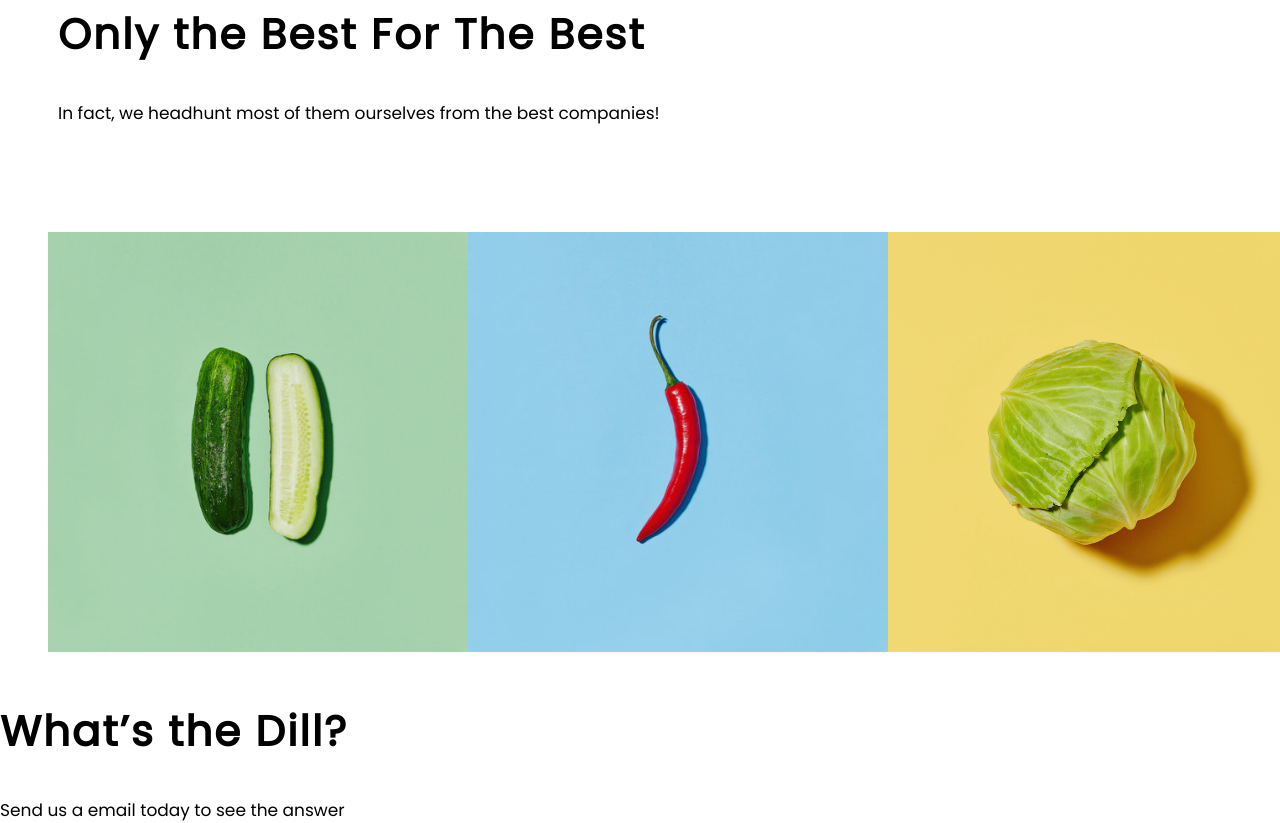
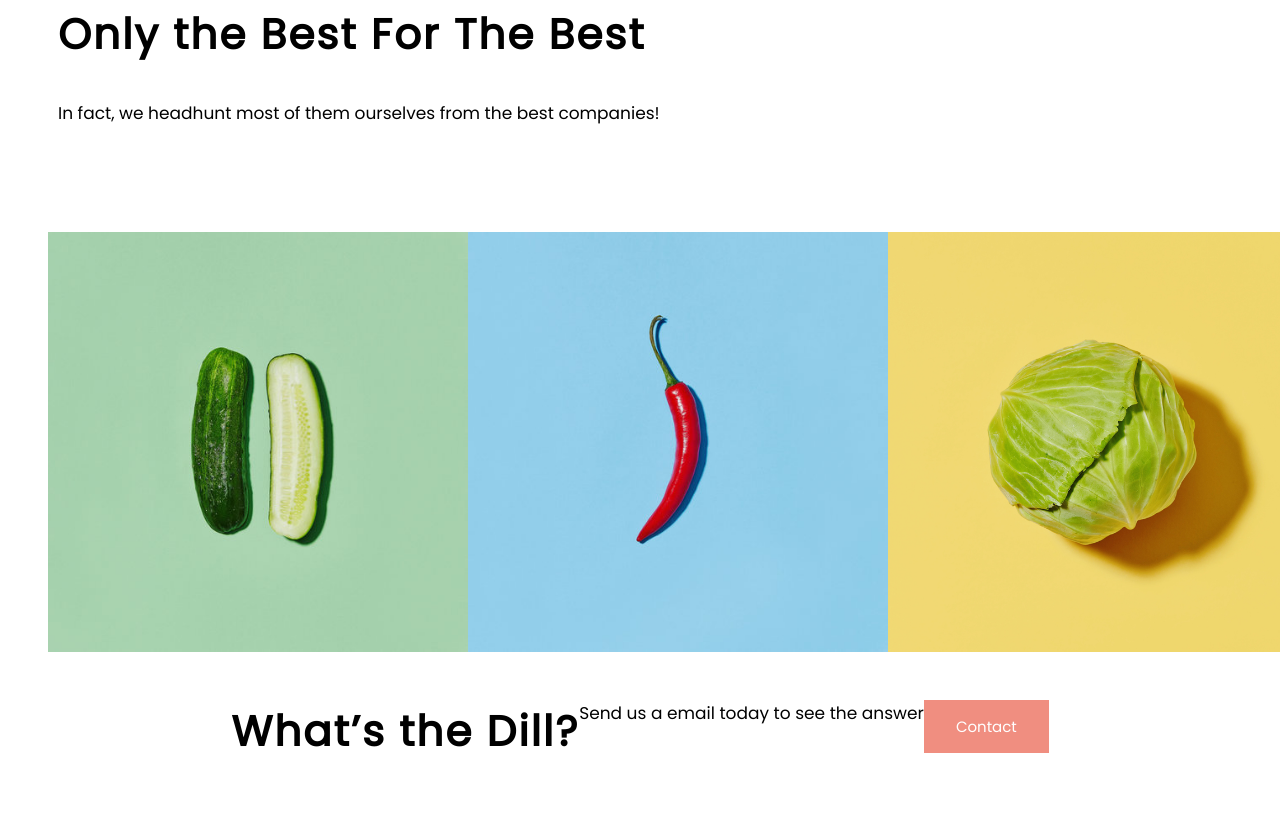
Before and after one commit to Robingorski/Quick_solution, a plain HTML site: page index.html in a window 1280 px wide. Shown: the part 855-1678 px from the top of the page. After the commit the page ends 1652 px from the top, so only its background shows below. Drawn offline with Linux system fonts and the light colour scheme.

Commit message:
added contact button

```diff
--- a/index.html
+++ b/index.html
@@ -39,7 +39,7 @@
             <h2>Only the Best For The Best</h2>
             <p>In fact, we headhunt most of them ourselves from the best companies!</p>
         </div>
-    </div>
+
     <div class="vegi-pics">
         <img class="pickle" src="assets/green-pickle.jpeg" alt="green-pickle" srcset="">
         <img class="chili" src="assets/chili.jpeg" alt="chili" srcset="">
@@ -52,12 +52,14 @@
 
 
     <section>
-        <div>
+        <div class="the-dill">
             <h2>What’s the Dill?</h2>
             <p>Send us a email today to see the answer</p>
-
-
-
+            <div class="contact-formula">
+                <a class="contact-formula__link" href="#">Contact</a>
+            </div>
+        </div>
+        <footer></footer>
     </section>
 </body>
 </html>
--- a/style.css
+++ b/style.css
@@ -71,6 +71,8 @@ ul li a {
         color: white;
       }
 
+      /* --------- NEW SECTION --------- */
+
       .onlyTheBest {
         padding: 5.8rem
       }
@@ -86,8 +88,9 @@ ul li a {
       }
 
       .vegi-pics {
-          display: flex;
-          padding: 4.8rem;
+        display: flex;
+        justify-content: space-between;
+        padding: 4.8rem;
       }
 
       .pickle {
@@ -104,3 +107,42 @@ ul li a {
         width: 42rem;
         height: 42rem;
         }
+
+
+      /* --------- NEW SECTION --------- */
+
+
+
+
+
+
+        .the-dill {
+            display: flex;
+            justify-content: center;
+
+        }
+
+    /*     .contact-formula {
+            display: flex;
+            justify-content: center;
+
+            } */
+
+            .contact-formula__link {
+            background-color: #f08e80;
+            border: none;
+            color: white;
+            padding: 15px 32px;
+            text-align: center;
+            text-decoration: none;
+            display: inline-block;
+            font-size: 1.5rem;
+            -webkit-transition-duration: 0.4s; /* Safari */
+         /*  transition-duration: 0.4s; */
+          cursor: pointer
+            }
+
+            .contact-formula__link:hover {
+                background-color: white;
+                color: #f08e80;
+              }
```
